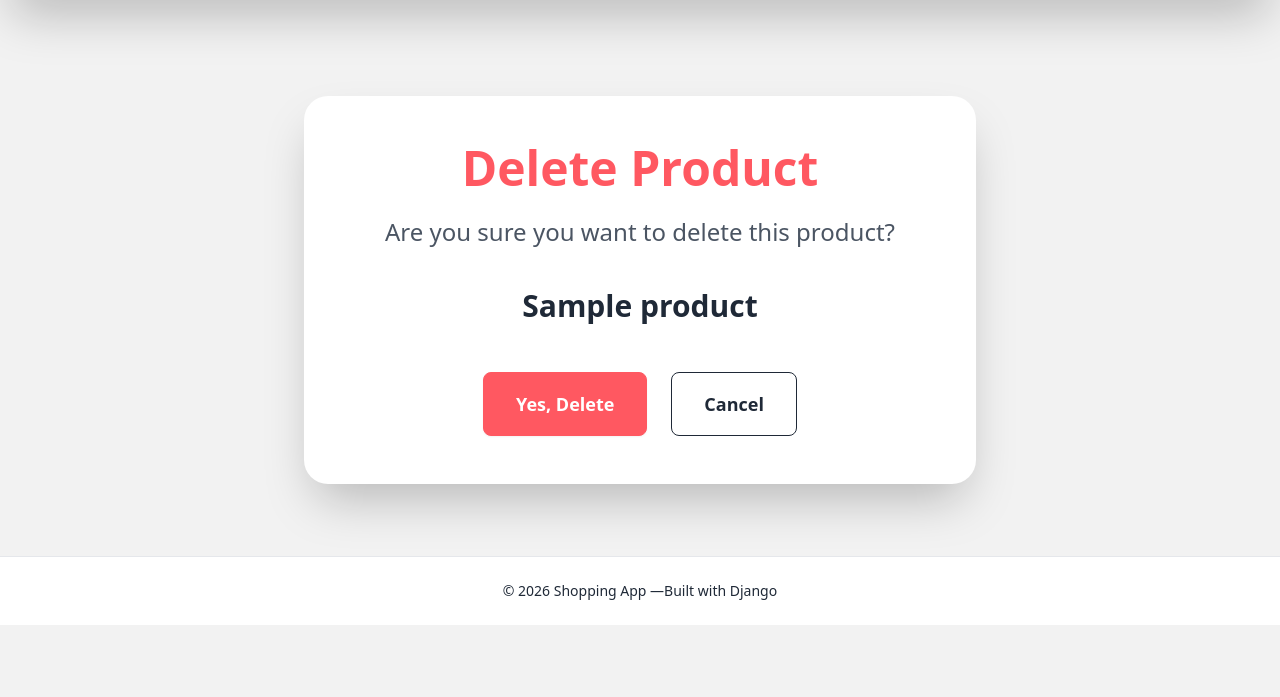
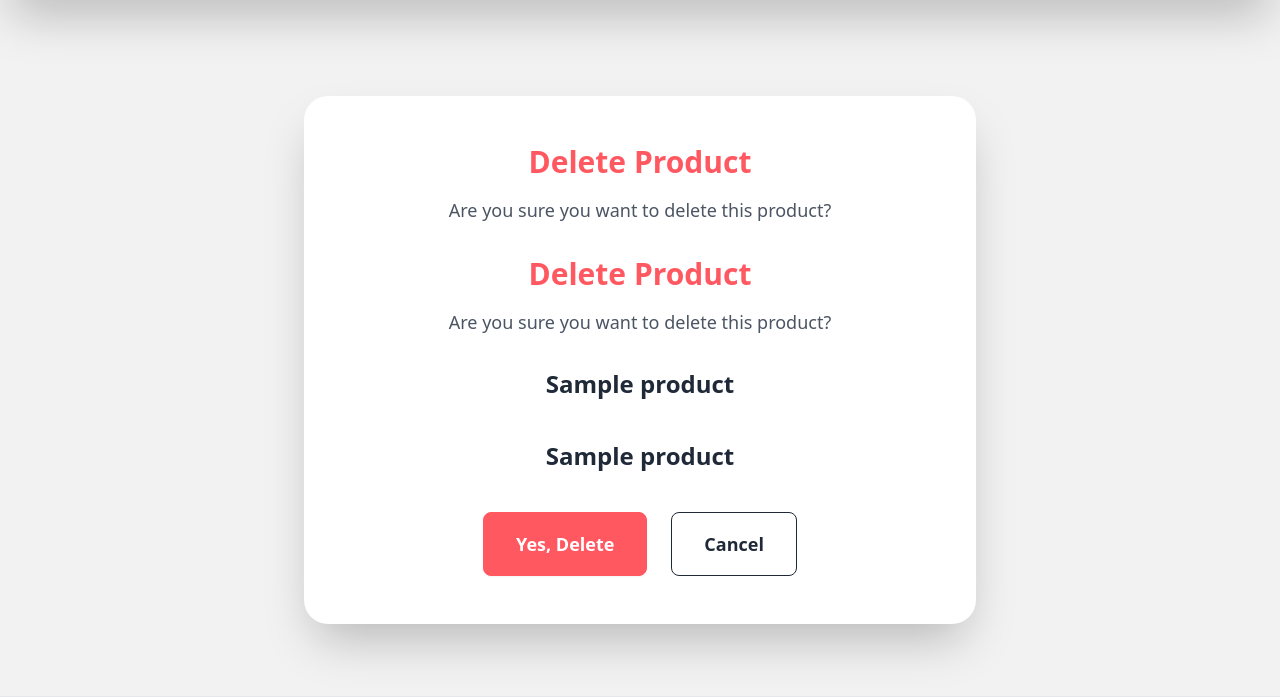
Before and after one commit to laraib-test/ShoppingCart, a Django app: page /delete/1/ in a window 1280 px wide. Shown: the part 76-773 px from the top of the page. Before the commit the page ends 701 px from the top, so only its background shows below. Run offline with Django 5.2, Linux system fonts and the light colour scheme; tables that the repository leaves empty hold one stand-in row (values such as "Sample post"); some libraries are stand-ins or nearby versions.

Commit message:
font size is changed

```diff
--- a/shoppinglist/templates/shoppinglist/product_confirm_delete.html
+++ b/shoppinglist/templates/shoppinglist/product_confirm_delete.html
@@ -11,23 +11,42 @@ Delete Product
     <div class="bg-base-100 shadow-2xl rounded-3xl p-12 w-full max-w-2xl text-center">
 
        <!-- TITLE -->
-        <h1 class="text-5xl font-bold text-error mb-6">
+<h1 class="text-3xl font-bold text-error mb-4">
     Delete Product
 </h1>
 
 <!-- MESSAGE -->
-        <p class="text-2xl text-gray-600 mb-10">
+<p class="text-lg text-gray-600 mb-8">
+
+    Are you sure you want to delete this product?
+<!-- TITLE -->
+<h1 class="text-3xl font-bold text-error mb-4">
+    Delete Product
+</h1>
+
+<!-- MESSAGE -->
+<p class="text-lg text-gray-600 mb-8">
 
     Are you sure you want to delete this product?
 
 </p>
 
 <!-- PRODUCT NAME -->
-        <h2 class="text-3xl font-bold mb-12">
+<h2 class="text-2xl font-semibold mb-10">
 
     {{ object.name }}
 
 </h2>
+</p>
+
+<!-- PRODUCT NAME -->
+<h2 class="text-2xl font-semibold mb-10">
+
+    {{ object.name }}
+
+</h2>
+
+
 
         <!-- BUTTONS -->
         <form method="post">
```
Lines whose indentation alone changed are shown as unchanged.
